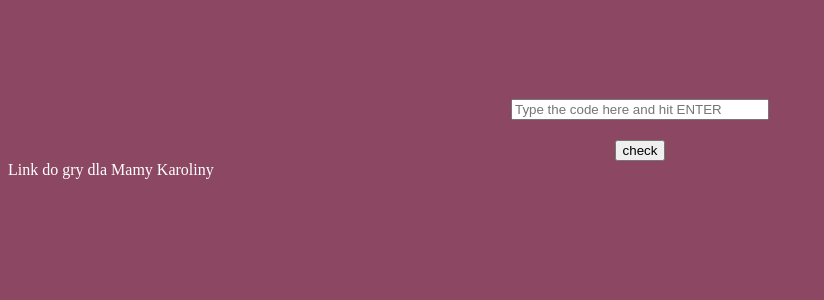
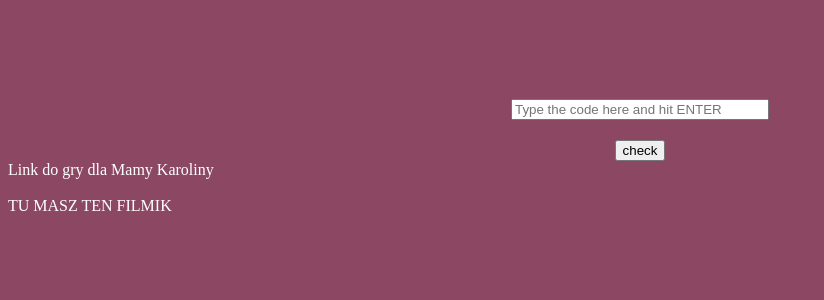
Before and after one commit to voldemortka/zgrajasite, a PHP site: page /mine/ in a window 1280 px wide. Shown: the part 182-482 px from the top of the page, without its empty margins (0-824 px from the left). Run offline with PHP 8.4, Linux system fonts and the light colour scheme.

Commit message:
Update index.php

```diff
--- a/index.php
+++ b/index.php
@@ -17,6 +17,8 @@
         </form>
 
         <a href='xyz/index.html'>Link do gry dla Mamy Karoliny</a>
+        <br><br>
+        <a href='osracy.mov'>TU MASZ TEN FILMIK</a>
 
         <?php
 
```
